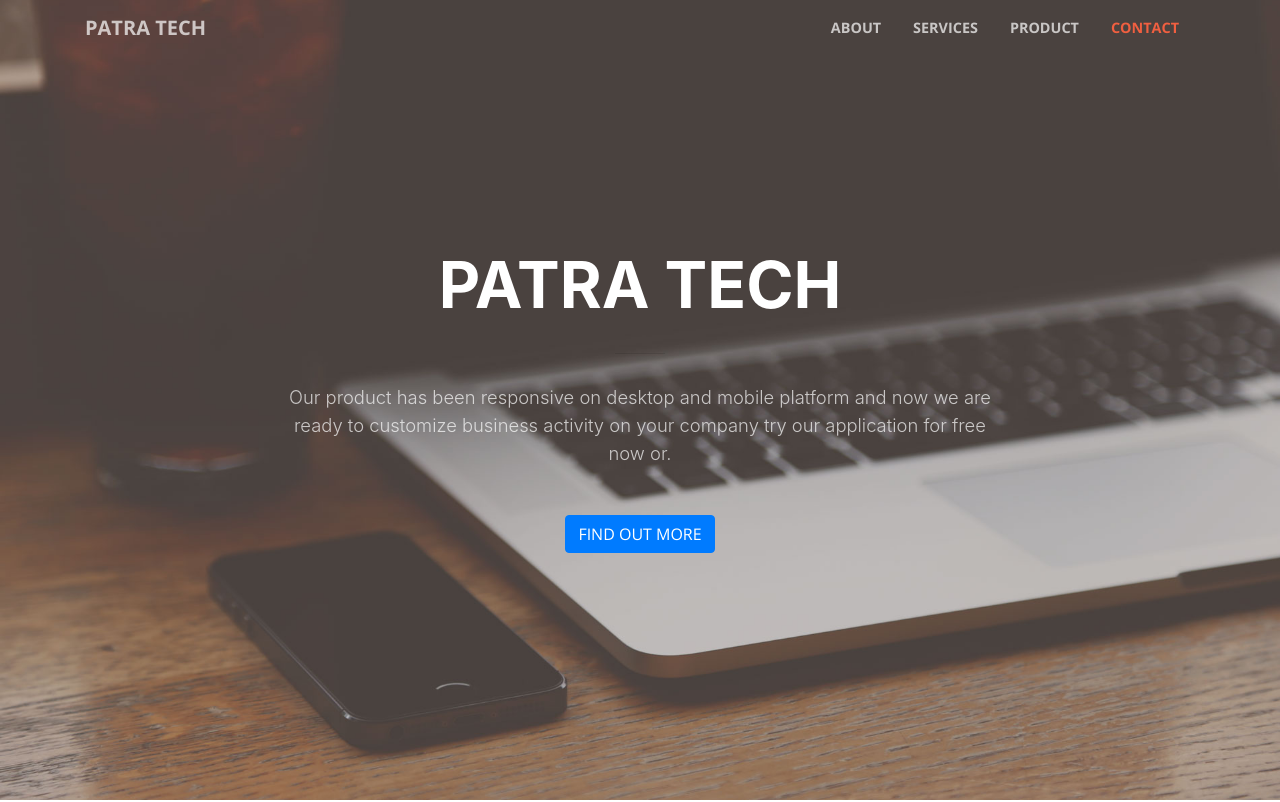
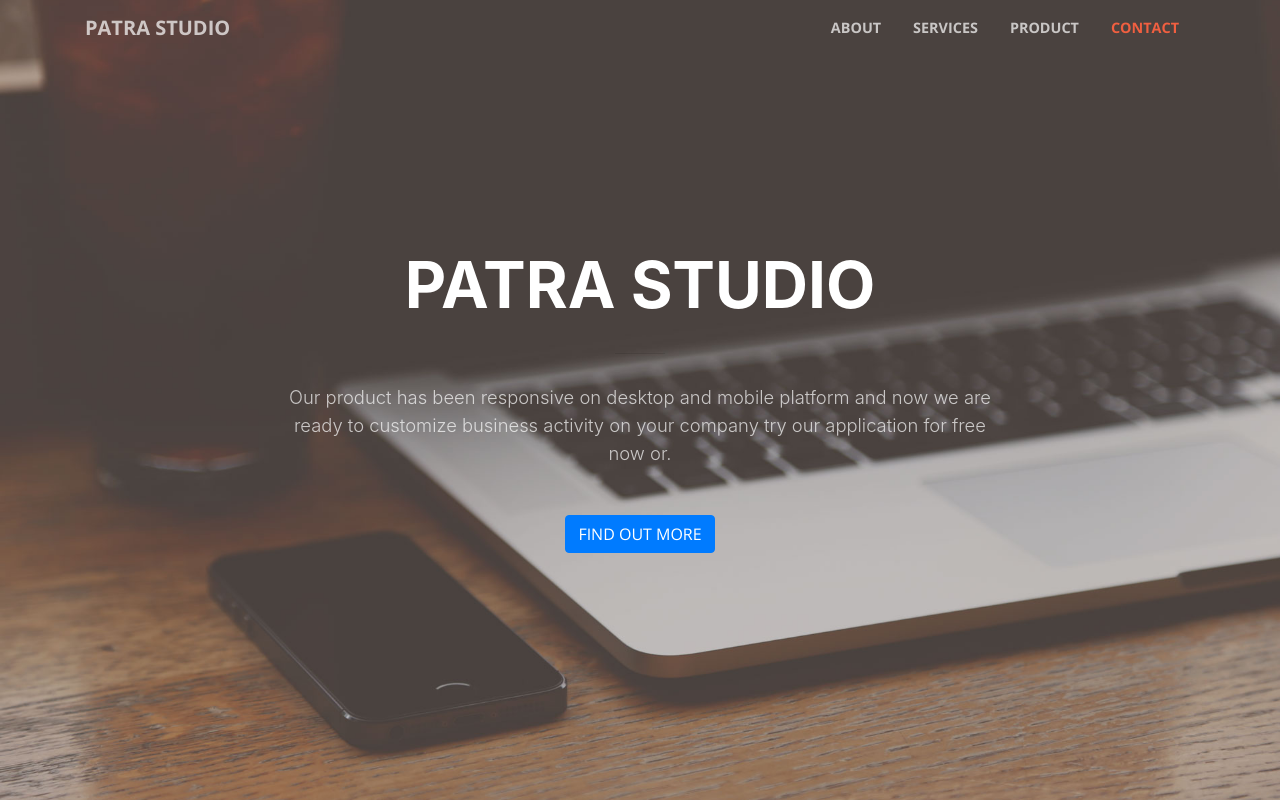
Before and after one commit to alimin002/patra-tech-landingpage, a website with bundled scripts: page index.html in a window 1280 px wide. Shown: the top 802 px of the page. Built offline with nearby package versions, Linux system fonts and the light colour scheme.

Commit message:
change patra tech to patra studio

```diff
--- a/index.html
+++ b/index.html
@@ -8,7 +8,7 @@
     <meta name="description" content="">
     <meta name="author" content="">
 
-    <title>Patra Tech</title>
+    <title>Patra Studio</title>
 
     <!-- Bootstrap core CSS -->
     <link href="vendor/bootstrap/css/bootstrap.min.css" rel="stylesheet">
@@ -31,7 +31,7 @@
     <!-- Navigation -->
     <nav class="navbar navbar-expand-lg navbar-light fixed-top" id="mainNav">
       <div class="container">
-        <a class="navbar-brand js-scroll-trigger" href="#page-top">Patra Tech</a>
+        <a class="navbar-brand js-scroll-trigger" href="#page-top">Patra Studio</a>
         <button class="navbar-toggler navbar-toggler-right" type="button" data-toggle="collapse" data-target="#navbarResponsive" aria-controls="navbarResponsive" aria-expanded="false" aria-label="Toggle navigation">
           <span class="navbar-toggler-icon"></span>
         </button>
@@ -59,7 +59,7 @@
         <div class="row">
           <div class="col-lg-10 mx-auto">
             <h1 class="text-uppercase">
-              <strong>Patra Tech</strong>
+              <strong>Patra Studio</strong>
             </h1>
             <hr>
           </div>
```
